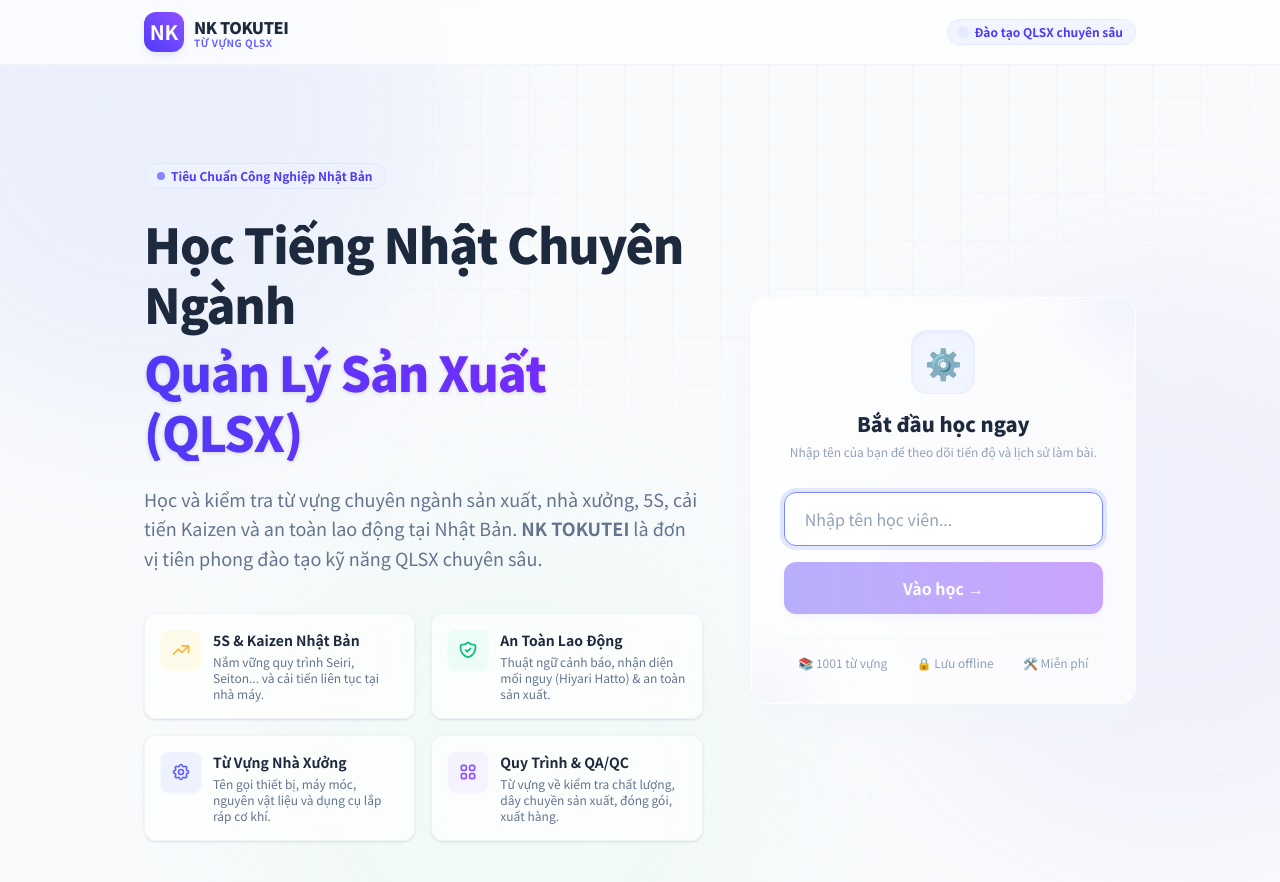
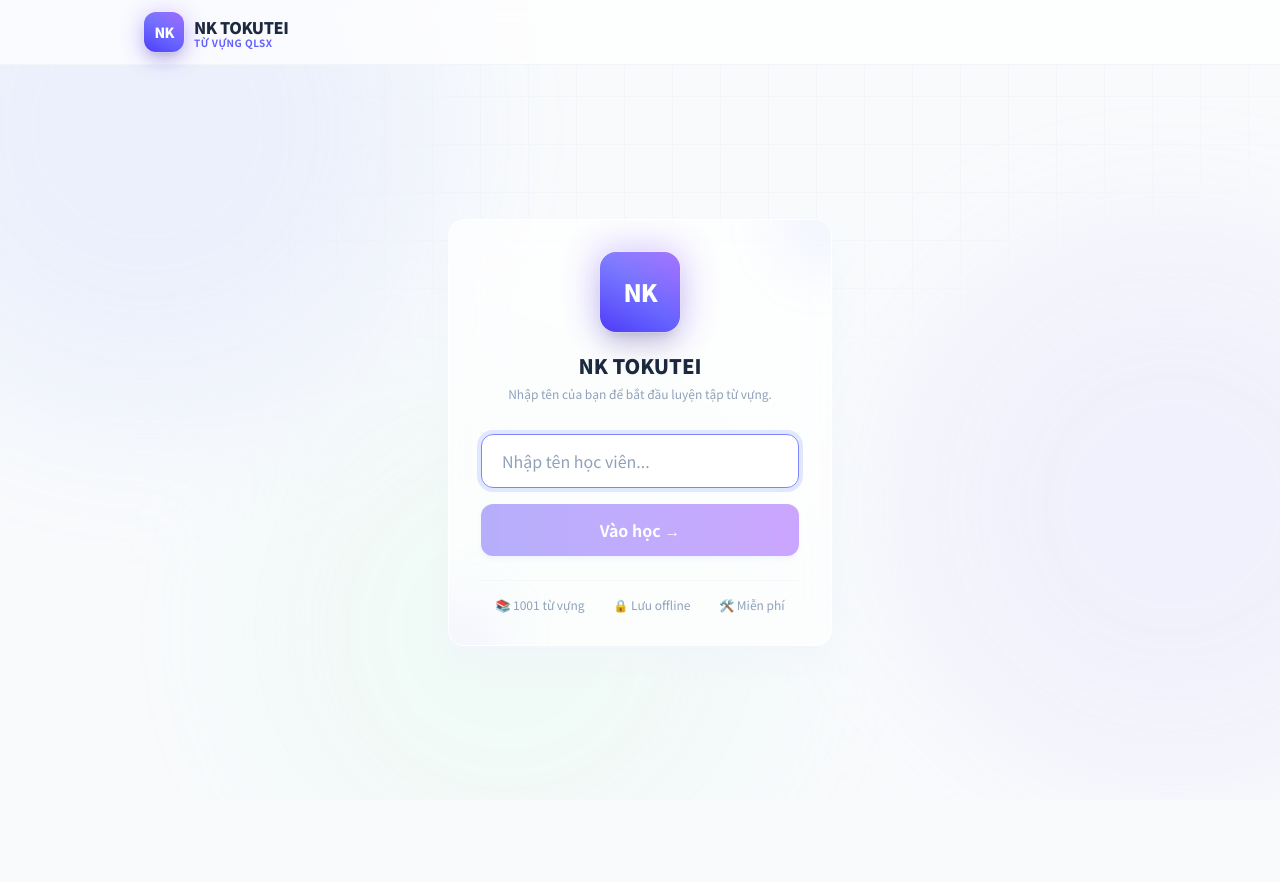
Before and after one commit to nktokutei68-web/nk-tokutei-quiz, a Next.js app: page / in a window 1280 px wide. Shown: the top 882 px of the page. After the commit the page ends 800 px from the top, so only its background shows below. Built offline with nearby package versions, Linux system fonts and the light colour scheme.

Commit message:
ui: simplify login page, remove QLSX banners/tags, redesign NK logo

```diff
--- a/app/layout.tsx
+++ b/app/layout.tsx
@@ -47,8 +47,14 @@ export default function RootLayout({
           <header className="w-full border-b border-slate-100 bg-white/70 backdrop-blur-md sticky top-0 z-50 transition-all duration-300">
             <div className="max-w-5xl mx-auto px-4 h-16 flex items-center justify-between">
               <Link href="/" className="flex items-center gap-2.5 group">
-                <div className="w-10 h-10 rounded-xl bg-gradient-to-tr from-indigo-600 to-violet-500 flex items-center justify-center text-white shadow-md shadow-indigo-100 group-hover:scale-105 transition-all duration-300">
-                  <span className="text-xl font-bold">NK</span>
+                <div className="relative w-10 h-10 group-hover:scale-105 transition-all duration-300">
+                  {/* Shadow layer */}
+                  <div className="absolute inset-0 rounded-xl bg-gradient-to-tr from-indigo-600 to-violet-500 opacity-40 blur-md translate-y-1" />
+                  {/* Main logo */}
+                  <div className="relative w-10 h-10 rounded-xl bg-gradient-to-tr from-indigo-600 via-indigo-500 to-violet-500 flex items-center justify-center shadow-lg ring-1 ring-white/20 overflow-hidden">
+                    <div className="absolute inset-0 bg-gradient-to-b from-white/15 to-transparent" />
+                    <span className="relative text-white text-sm font-black tracking-tighter" style={{ letterSpacing: '-0.05em' }}>NK</span>
+                  </div>
                 </div>
                 <div className="flex flex-col">
                   <span className="text-base font-black text-slate-800 tracking-tight group-hover:text-indigo-600 transition-colors">
@@ -59,12 +65,6 @@ export default function RootLayout({
                   </span>
                 </div>
               </Link>
-
-              {/* Tag/Badge for Specialized Training Unit */}
-              <div className="flex items-center gap-2 bg-indigo-50/80 border border-indigo-100/60 px-3 py-1 rounded-full text-xs font-semibold text-indigo-600 backdrop-blur-sm shadow-sm shadow-indigo-50/20">
-                <span className="w-1.5 h-1.5 rounded-full bg-indigo-500 animate-ping"></span>
-                Đào tạo QLSX chuyên sâu
-              </div>
             </div>
           </header>
 
--- a/app/page.tsx
+++ b/app/page.tsx
@@ -17,104 +17,31 @@ export default function HomePage() {
   };
 
   return (
-    <div className="flex-1 flex items-center justify-center py-8 sm:py-16 md:py-24">
-      <div className="w-full max-w-5xl mx-auto px-4 grid grid-cols-1 lg:grid-cols-12 gap-8 lg:gap-12 items-center">
-
-        {/* Left Side: Brand Story & QLSX Features */}
-        <div className="lg:col-span-7 space-y-6 text-left animate-fadeIn">
-          <div className="inline-flex items-center gap-1.5 px-3 py-1 rounded-full bg-indigo-50 border border-indigo-100 text-xs font-bold text-indigo-600 shadow-sm shadow-indigo-50">
-            <span className="w-2 h-2 rounded-full bg-indigo-500 animate-pulse"></span>
-            Tiêu Chuẩn Công Nghiệp Nhật Bản
-          </div>
-
-          <h1 className="text-4xl sm:text-5xl font-black text-slate-800 tracking-tight leading-tight">
-            Học Tiếng Nhật Chuyên Ngành
-            <span className="block mt-2 text-transparent bg-clip-text bg-gradient-to-r from-indigo-600 to-violet-600 drop-shadow-sm">
-              Quản Lý Sản Xuất (QLSX)
-            </span>
-          </h1>
-
-          <p className="text-slate-500 text-base sm:text-lg max-w-2xl leading-relaxed">
-            Học và kiểm tra từ vựng chuyên ngành sản xuất, nhà xưởng, 5S, cải tiến Kaizen và an toàn lao động tại Nhật Bản. <strong>NK TOKUTEI</strong> là đơn vị tiên phong đào tạo kỹ năng QLSX chuyên sâu.
-          </p>
-
-          {/* Pillars of QLSX Training */}
-          <div className="grid grid-cols-1 sm:grid-cols-2 gap-4 pt-4">
-
-            {/* Pillar 1: 5S & Kaizen */}
-            <div className="p-4 rounded-xl bg-white/70 backdrop-blur-md border border-slate-100 shadow-sm flex items-start gap-3 hover:scale-[1.02] hover:bg-white transition-all duration-300">
-              <div className="w-10 h-10 rounded-lg bg-amber-50 flex items-center justify-center shrink-0 shadow-sm shadow-amber-50">
-                <svg className="w-5 h-5 text-amber-500 animate-pulse" fill="none" viewBox="0 0 24 24" stroke="currentColor">
-                  <path strokeLinecap="round" strokeLinejoin="round" strokeWidth={2} d="M13 7h8m0 0v8m0-8l-8 8-4-4-6 6" />
-                </svg>
-              </div>
-              <div>
-                <h3 className="text-sm font-bold text-slate-800">5S & Kaizen Nhật Bản</h3>
-                <p className="text-xs text-slate-500 mt-1">Nắm vững quy trình Seiri, Seiton... và cải tiến liên tục tại nhà máy.</p>
-              </div>
-            </div>
-
-            {/* Pillar 2: Safety */}
-            <div className="p-4 rounded-xl bg-white/70 backdrop-blur-md border border-slate-100 shadow-sm flex items-start gap-3 hover:scale-[1.02] hover:bg-white transition-all duration-300">
-              <div className="w-10 h-10 rounded-lg bg-emerald-50 flex items-center justify-center shrink-0 shadow-sm shadow-emerald-50">
-                <svg className="w-5 h-5 text-emerald-500" fill="none" viewBox="0 0 24 24" stroke="currentColor">
-                  <path strokeLinecap="round" strokeLinejoin="round" strokeWidth={2} d="M9 12l2 2 4-4m5.618-4.016A11.955 11.955 0 0112 2.944a11.955 11.955 0 01-8.618 3.04A12.02 12.02 0 003 9c0 5.591 3.824 10.29 9 11.622 5.176-1.332 9-6.03 9-11.622 0-1.042-.133-2.052-.382-3.016z" />
-                </svg>
-              </div>
-              <div>
-                <h3 className="text-sm font-bold text-slate-800">An Toàn Lao Động</h3>
-                <p className="text-xs text-slate-500 mt-1">Thuật ngữ cảnh báo, nhận diện mối nguy (Hiyari Hatto) & an toàn sản xuất.</p>
-              </div>
-            </div>
-
-            {/* Pillar 3: Equipment */}
-            <div className="p-4 rounded-xl bg-white/70 backdrop-blur-md border border-slate-100 shadow-sm flex items-start gap-3 hover:scale-[1.02] hover:bg-white transition-all duration-300">
-              <div className="w-10 h-10 rounded-lg bg-indigo-50 flex items-center justify-center shrink-0 shadow-sm shadow-indigo-50">
-                <svg className="w-5 h-5 text-indigo-500" fill="none" viewBox="0 0 24 24" stroke="currentColor">
-                  <path strokeLinecap="round" strokeLinejoin="round" strokeWidth={2} d="M10.325 4.317c.426-1.756 2.924-1.756 3.35 0a1.724 1.724 0 002.573 1.066c1.543-.94 3.31.826 2.37 2.37a1.724 1.724 0 001.065 2.572c1.756.426 1.756 2.924 0 3.35a1.724 1.724 0 00-1.066 2.573c.94 1.543-.826 3.31-2.37 2.37a1.724 1.724 0 00-2.572 1.065c-.426 1.756-2.924 1.756-3.35 0a1.724 1.724 0 00-2.573-1.066c-1.543.94-3.31-.826-2.37-2.37a1.724 1.724 0 00-1.065-2.572c-1.756-.426-1.756-2.924 0-3.35a1.724 1.724 0 001.066-2.573c-.94-1.543.826-3.31 2.37-2.37.996.608 2.296.07 2.572-1.065z" />
-                  <path strokeLinecap="round" strokeLinejoin="round" strokeWidth={2} d="M15 12a3 3 0 11-6 0 3 3 0 016 0z" />
-                </svg>
-              </div>
-              <div>
-                <h3 className="text-sm font-bold text-slate-800">Từ Vựng Nhà Xưởng</h3>
-                <p className="text-xs text-slate-500 mt-1">Tên gọi thiết bị, máy móc, nguyên vật liệu và dụng cụ lắp ráp cơ khí.</p>
-              </div>
-            </div>
-
-            {/* Pillar 4: Operations */}
-            <div className="p-4 rounded-xl bg-white/70 backdrop-blur-md border border-slate-100 shadow-sm flex items-start gap-3 hover:scale-[1.02] hover:bg-white transition-all duration-300">
-              <div className="w-10 h-10 rounded-lg bg-violet-50 flex items-center justify-center shrink-0 shadow-sm shadow-violet-50">
-                <svg className="w-5 h-5 text-violet-500" fill="none" viewBox="0 0 24 24" stroke="currentColor">
-                  <path strokeLinecap="round" strokeLinejoin="round" strokeWidth={2} d="M4 6a2 2 0 012-2h2a2 2 0 012 2v2a2 2 0 01-2 2H6a2 2 0 01-2-2V6zM14 6a2 2 0 012-2h2a2 2 0 012 2v2a2 2 0 01-2 2h-2a2 2 0 01-2-2V6zM4 16a2 2 0 012-2h2a2 2 0 012 2v2a2 2 0 01-2 2H6a2 2 0 01-2-2v-2zM14 16a2 2 0 012-2h2a2 2 0 012 2v2a2 2 0 01-2 2h-2a2 2 0 01-2-2v-2z" />
-                </svg>
-              </div>
-              <div>
-                <h3 className="text-sm font-bold text-slate-800">Quy Trình & QA/QC</h3>
-                <p className="text-xs text-slate-500 mt-1">Từ vựng về kiểm tra chất lượng, dây chuyền sản xuất, đóng gói, xuất hàng.</p>
-              </div>
-            </div>
-
-          </div>
-        </div>
-
-        {/* Right Side: High-end Login Form Card */}
-        <div className="lg:col-span-5 w-full max-w-md mx-auto animate-fadeInUp">
+    <div className="flex-1 flex items-center justify-center py-8 sm:py-16 md:py-24 px-4">
+      <div className="w-full max-w-sm animate-fadeInUp">
         <div className="relative bg-white/70 backdrop-blur-xl border border-white/60 p-6 sm:p-8 rounded-2xl shadow-xl shadow-slate-100/70 overflow-hidden">
 
           {/* Ambient inner card blob decoration */}
           <div className="absolute top-[-10%] right-[-10%] w-24 h-24 rounded-full bg-indigo-300/10 blur-xl pointer-events-none" />
           <div className="absolute bottom-[-10%] left-[-10%] w-24 h-24 rounded-full bg-violet-300/10 blur-xl pointer-events-none" />
 
-            {/* Form Hero */}
+          {/* Logo + Title */}
           <div className="text-center mb-8 relative z-10">
-              <div className="inline-flex items-center justify-center w-16 h-16 rounded-2xl bg-indigo-50/80 mb-4 shadow-inner border border-indigo-100/50">
-                <span className="text-3xl animate-float">⚙️</span>
+            {/* Large NK Logo */}
+            <div className="inline-flex items-center justify-center mb-5">
+              <div className="relative w-20 h-20">
+                <div className="absolute inset-0 rounded-2xl bg-gradient-to-tr from-indigo-600 to-violet-500 opacity-30 blur-lg scale-110" />
+                <div className="relative w-20 h-20 rounded-2xl bg-gradient-to-tr from-indigo-600 via-indigo-500 to-violet-500 flex items-center justify-center shadow-xl ring-1 ring-white/20 overflow-hidden">
+                  <div className="absolute inset-0 bg-gradient-to-b from-white/20 to-transparent" />
+                  <span className="relative text-white text-2xl font-black" style={{ letterSpacing: '-0.05em' }}>NK</span>
                 </div>
-              <h2 className="text-xl font-extrabold text-slate-800">
-                Bắt đầu học ngay
-              </h2>
+              </div>
+            </div>
+            <h1 className="text-xl font-extrabold text-slate-800">
+              NK TOKUTEI
+            </h1>
             <p className="text-slate-400 text-xs mt-1.5">
-                Nhập tên của bạn để theo dõi tiến độ và lịch sử làm bài.
+              Nhập tên của bạn để bắt đầu luyện tập từ vựng.
             </p>
           </div>
 
@@ -150,8 +77,6 @@ export default function HomePage() {
 
         </div>
       </div>
-
-      </div>
     </div>
   );
 }
--- a/app/quiz/page.tsx
+++ b/app/quiz/page.tsx
@@ -82,20 +82,6 @@ export default function QuizSelectionPage() {
           >
             ← Thoát
           </button>
-        </div>
-
-        {/* QLSX Banner Section */}
-        <div className="mb-6 p-4 sm:p-5 rounded-2xl bg-gradient-to-r from-slate-900 to-indigo-950 text-white relative overflow-hidden shadow-lg border border-slate-800/80 animate-fadeIn">
-          <div className="absolute top-[-25%] right-[-10%] w-40 h-40 rounded-full bg-indigo-500/20 blur-2xl pointer-events-none" />
-          <div className="relative z-10 space-y-2">
-            <span className="inline-flex items-center px-2 py-0.5 rounded-full bg-indigo-500/25 border border-indigo-400/20 text-[9px] font-extrabold uppercase tracking-widest text-indigo-300">
-              Đào tạo Quản lý Sản xuất chuyên sâu
-            </span>
-            <h3 className="text-base sm:text-lg font-black tracking-tight">Hệ thống Từ vựng QLSX & 5S Tiêu Chuẩn</h3>
-            <p className="text-xs text-slate-300 max-w-2xl leading-relaxed">
-              Tài liệu độc quyền của NK TOKUTEI bao quát toàn diện quy trình vận hành nhà máy cơ khí, thiết bị, dây chuyền lắp ráp và kiểm tra QA/QC, giúp học viên dễ dàng đỗ các kỳ thi Kỹ năng Đặc định.
-            </p>
-          </div>
         </div>
 
         {/* Random test button */}
```
Lines whose indentation alone changed are shown as unchanged.
